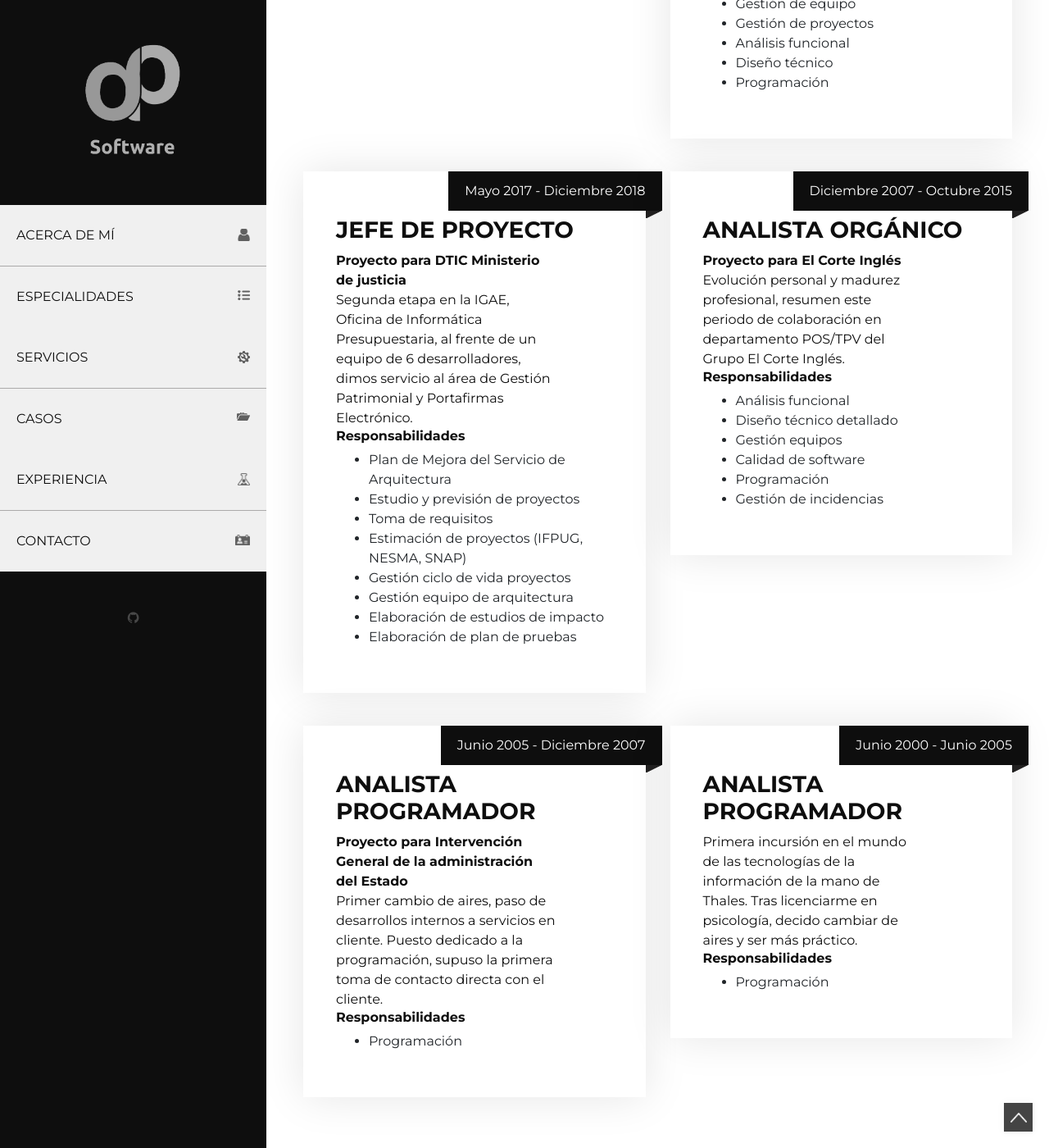
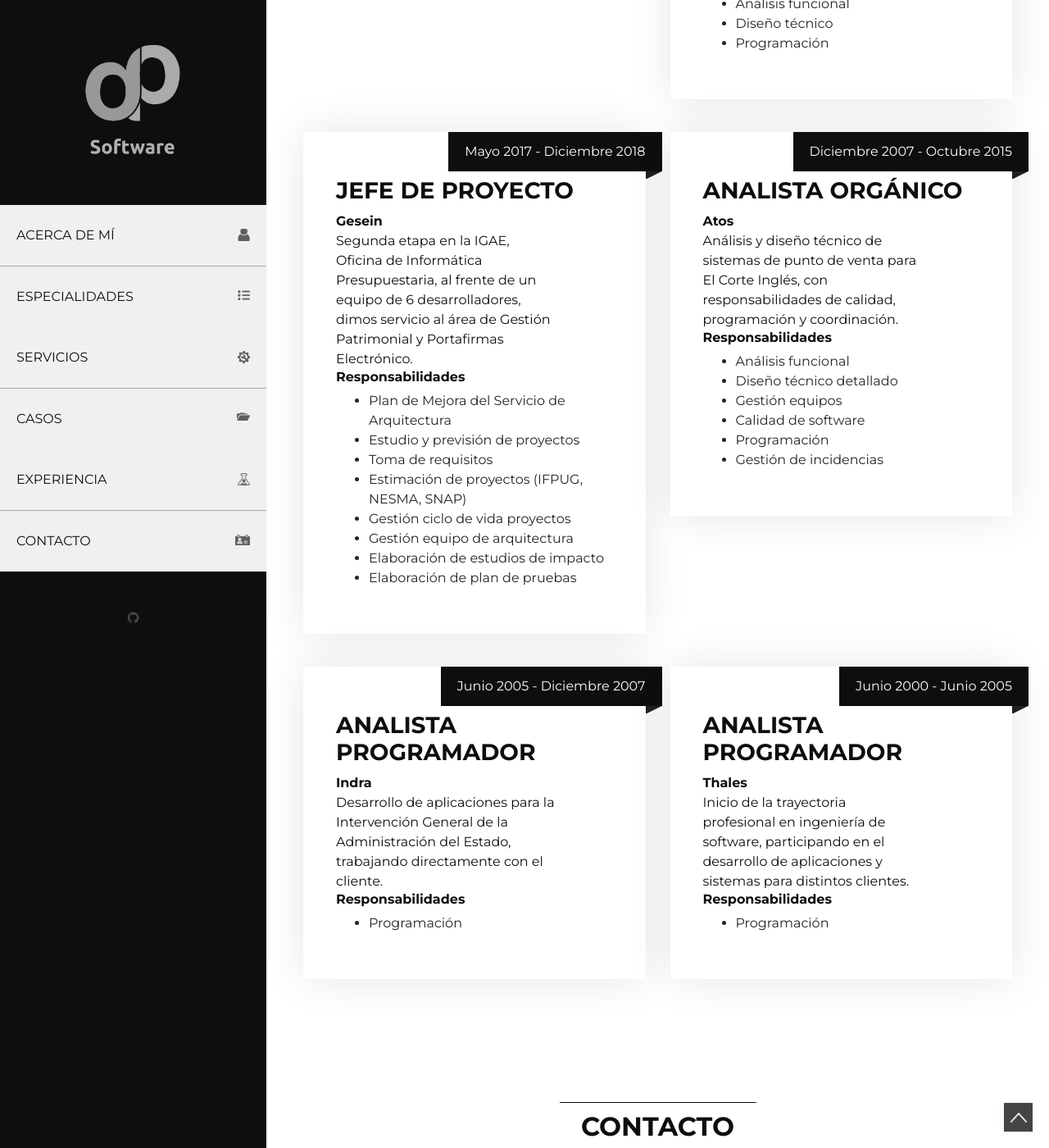
Before and after one commit to dabiz-me/dabiz.me, a Jekyll site: the page built from index.html, in a window 1280 px wide and 1400 px high, scrolled down 6707 px. Shown: the whole window at 82% size. Built offline with Jekyll 4.4.1, drawn with Linux system fonts in a browser that asks for light colours; some of the changed text lies outside the part shown.

Commit message:
refactor(experience): identify prior employers and improve career summaries

```diff
--- a/_data/work_history.yml
+++ b/_data/work_history.yml
@@ -22,7 +22,8 @@
 
 - title: Desarrollador Sénior
   year: Junio 2020 - Noviembre 2020
-  descripcion: Breve colaboración en el desarrollo de Maggie, solución tecnológica para integrar las diferentes plataformas nacionales en una única arquitectura.
+  descripcion: Desarrollo de una solución de integración de plataformas nacionales para el proyecto Maggie, en un entorno bancario.
+  empresa: Babel
   logo: /assets/images/babel.png
   cliente: ING
   sector: Bancario
@@ -54,7 +55,8 @@
 
 - title: Desarrollador Sénior
   year: Abril 2019 - Junio 2020
-  descripcion: De vuelta a labores más técnicas, colaboré en el desarrollo en la adopción del estándar NDC de IATA al legacy de Iberia
+  descripcion: Diseño técnico y desarrollo para incorporar el estándar NDC de IATA a sistemas existentes de Iberia.
+  empresa: SlashMobility
   logo: /assets/images/slashmobility.png
   cliente: Iberia
   sector: Transporte
@@ -91,6 +93,7 @@
 - title: Coordinador Técnico de proyectos
   year: Mayo 2017 - Diciembre 2018
   descripcion: Segunda etapa en la IGAE, Oficina de Informática Presupuestaria, al frente de un equipo de 6 desarrolladores, dimos servicio al área de Gestión Patrimonial y Portafirmas Electrónico.
+  empresa: Axpe
   logo: /assets/images/axpe.png
   cliente: Intervención General de la administración del Estado
   sector: Administración pública
@@ -130,6 +133,7 @@
 - title: Jefe de Proyecto
   year: Mayo 2017 - Diciembre 2018
   descripcion: Segunda etapa en la IGAE, Oficina de Informática Presupuestaria, al frente de un equipo de 6 desarrolladores, dimos servicio al área de Gestión Patrimonial y Portafirmas Electrónico.
+  empresa: Gesein
   logo: /assets/images/gesein.png
   cliente: DTIC Ministerio de justicia
   sector: Administración pública
@@ -171,7 +175,8 @@
 
 - title: Analista Orgánico
   year: Diciembre 2007 - Octubre 2015
-  descripcion: Evolución personal y madurez profesional, resumen este periodo de colaboración en departamento POS/TPV del Grupo El Corte Inglés.
+  descripcion: Análisis y diseño técnico de sistemas de punto de venta para El Corte Inglés, con responsabilidades de calidad, programación y coordinación.
+  empresa: Atos
   logo: /assets/images/atos.png
   cliente: El Corte Inglés
   sector: Comercio al por mayor y al por menor
@@ -206,7 +211,8 @@
 
 - title: Analista Programador
   year: Junio 2005 - Diciembre 2007
-  descripcion: Primer cambio de aires, paso de desarrollos internos a servicios en cliente. Puesto dedicado a la programación, supuso la primera toma de contacto directa con el cliente.
+  descripcion: Desarrollo de aplicaciones para la Intervención General de la Administración del Estado, trabajando directamente con el cliente.
+  empresa: Indra
   logo: /assets/images/indra.png
   cliente: Intervención General de la administración del Estado
   sector: Administración pública
@@ -229,7 +235,8 @@
 
 - title: Analista Programador
   year: Junio 2000 - Junio 2005
-  descripcion: Primera incursión en el mundo de las tecnologías de la información de la mano de Thales. Tras licenciarme en psicología, decido cambiar de aires y ser más práctico.
+  descripcion: Inicio de la trayectoria profesional en ingeniería de software, participando en el desarrollo de aplicaciones y sistemas para distintos clientes.
+  empresa: Thales
   logo: /assets/images/thales.png
   sector: Tecnologías de la información
   area_funcional: Servicio al cliente
```
